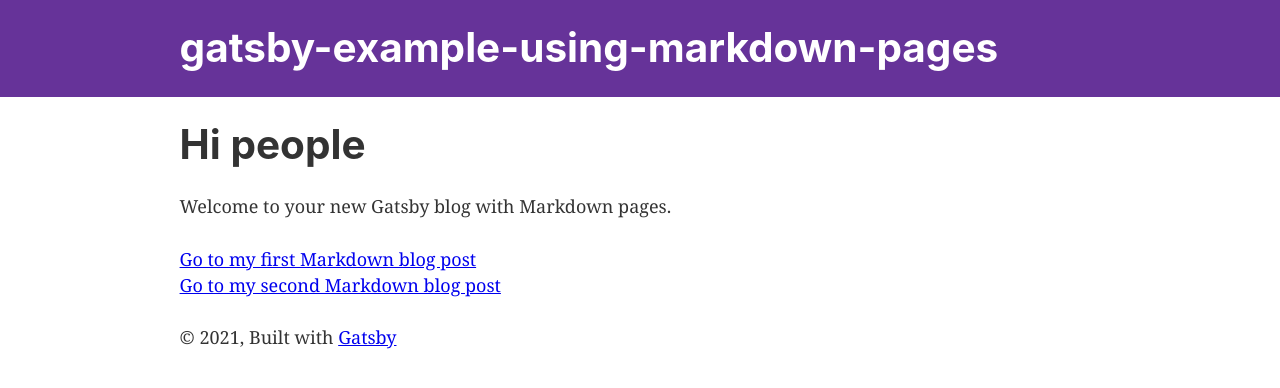
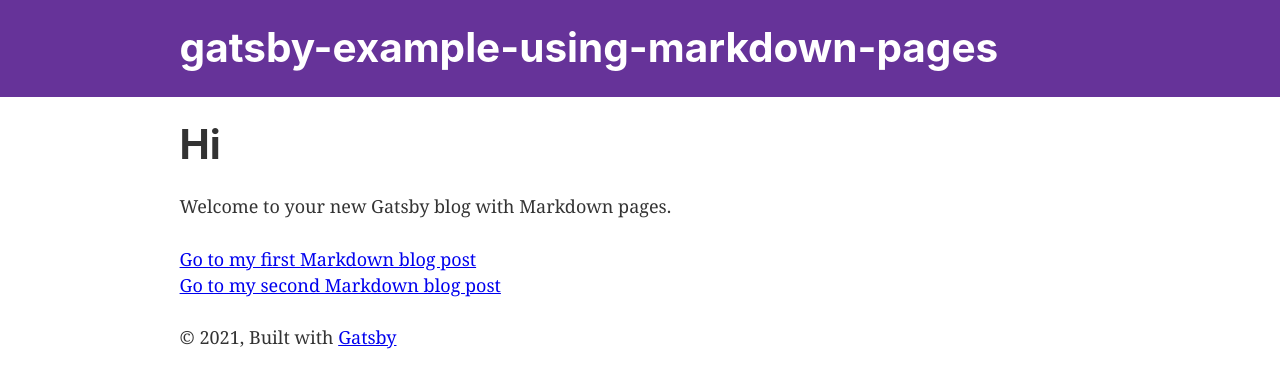
Before and after one commit to danydodson/javascript-code-book, a Gatsby site: page / in a window 1280 px wide. Built offline with nearby package versions, Linux system fonts and the light colour scheme; Gatsby itself is replaced by a stand-in of ours.

Commit message:
feat: :sparkles: updated page title

```diff
--- a/src/pages/index.js
+++ b/src/pages/index.js
@@ -5,7 +5,7 @@ import Layout from '../components/layout'
 
 const IndexPage = () => (
   <Layout>
-    <h1>Hi people</h1>
+    <h1>Hi</h1>
     <p>Welcome to your new Gatsby blog with Markdown pages.</p>
     <p>
       <Link to='/posts/blog-post-1/'>Go to my first Markdown blog post</Link>
```
